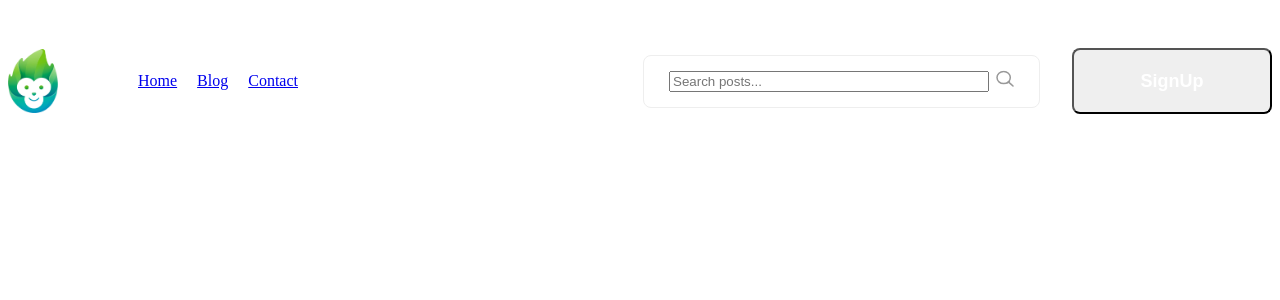
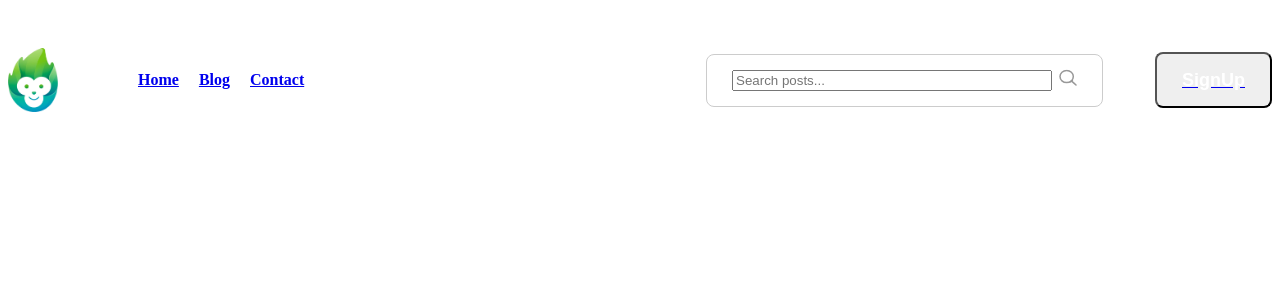
Before and after one commit to minhlephu/monkey-blogging, a React (Create React App) app: page / in a window 1280 px wide. Shown: the top 300 px of the page. Built offline with nearby package versions, Linux system fonts and the light colour scheme; no server answers; the HTML template or start-up script is replaced by a standard one.

Commit message:
block Header

```diff
--- a/src/App.js
+++ b/src/App.js
@@ -1,4 +1,5 @@
 import HomePage from "pages/HomePage";
+import NotFoundPage from "pages/NotFoundPage";
 import SignInPage from "pages/SignInPage";
 import { Route, Routes } from "react-router-dom";
 import { AuthProvider } from "./contexts/auth-context";
@@ -12,6 +13,7 @@ function App() {
           <Route path="/" element={<HomePage></HomePage>}></Route>
           <Route path="/sign-up" element={<SignUpPage></SignUpPage>}></Route>
           <Route path="/sign-in" element={<SignInPage></SignInPage>}></Route>
+          <Route path="*" element={<NotFoundPage></NotFoundPage>}></Route>
         </Routes>
       </AuthProvider>
     </div>
--- a/src/components/button/Button.js
+++ b/src/components/button/Button.js
@@ -2,6 +2,7 @@ import LoadingSpinner from "components/loading/LoadingSpinner";
 import React from "react";
 import styled from "styled-components";
 import PropTypes from "prop-types";
+import { NavLink } from "react-router-dom";
 const ButtonStyles = styled.button`
   cursor: pointer;
   padding: 0 25px;
@@ -10,7 +11,6 @@ const ButtonStyles = styled.button`
   border-radius: 8px;
   font-weight: 600;
   font-size: 18px;
-  width: 100%;
   height: ${(props) => props.height || "66px"};
   display: flex;
   justify-content: center;
@@ -37,8 +37,18 @@ const Button = ({
   children,
   ...props
 }) => {
-  const { isLoading } = props;
+  const { isLoading, to } = props;
   const child = !!isLoading ? <LoadingSpinner></LoadingSpinner> : children;
+
+  if (to !== "" && typeof to === "string") {
+    return (
+      <NavLink to={to}>
+        <ButtonStyles type={type} onClick={onClick} {...props}>
+          {child}
+        </ButtonStyles>
+      </NavLink>
+    );
+  }
   return (
     <ButtonStyles type={type} onClick={onClick} {...props}>
       {child}
--- a/src/components/layout/Header.js
+++ b/src/components/layout/Header.js
@@ -1,17 +1,19 @@
 import { Button } from "components/button";
+import { useAuth } from "contexts/auth-context";
 import React from "react";
+import { NavLink } from "react-router-dom";
 import styled from "styled-components";
 const menuLinks = [
   {
-    url: "/#",
+    url: "/",
     title: "Home",
   },
   {
-    url: "/#",
+    url: "/blog",
     title: "Blog",
   },
   {
-    url: "/#",
+    url: "/contact",
     title: "Contact",
   },
 ];
@@ -31,12 +33,13 @@ const HeaderStyles = styled.header`
     gap: 20px;
     margin-left: 40px;
     list-style: none;
+    font-weight: 600;
   }
 
   .search {
     margin-left: auto;
     padding: 15px 25px;
-    border: 1px solid #eee;
+    border: 1px solid #ccc;
     border-radius: 8px;
     width: 100%;
     max-width: 320px;
@@ -44,6 +47,7 @@ const HeaderStyles = styled.header`
     display: flex;
     align-items: center;
     padding-right: 50px;
+    margin-right: 20px;
   }
   .search-input {
     flex: 1;
@@ -58,20 +62,27 @@ const HeaderStyles = styled.header`
     margin-left: 32px;
   }
 `;
+function getLastName(name) {
+  if (!name) return "User";
+  const length = name.split(" ").length;
+  return name.split(" ")[length - 1];
+}
 const Header = () => {
+  const { userInfo } = useAuth();
+
   return (
     <HeaderStyles>
       <div className="container">
         <div className="header-main">
-          <a href="/">
+          <NavLink to="/">
             <img srcSet="/logo.png 2x" alt="monkey-blogging" className="logo" />
-          </a>
+          </NavLink>
           <ul className="menu">
             {menuLinks.map((item) => (
               <li className="menu-item" key={item.title}>
-                <a href={item.url} className="menu-link">
+                <NavLink to={item.url} className="menu-link">
                   {item.title}
-                </a>
+                </NavLink>
               </li>
             ))}
           </ul>
@@ -113,9 +124,24 @@ const Header = () => {
               </svg>
             </span>
           </div>
-          <Button style={{ maxWidth: 200 }} className="header-button">
-            SignUp
-          </Button>
+          {!userInfo ? (
+            <Button
+              to="/sign-up"
+              type="button"
+              style={{ maxWidth: 200 }}
+              height="56px"
+              className="header-button"
+            >
+              SignUp
+            </Button>
+          ) : (
+            <div className="header-auth">
+              <span>Welcome back, </span>
+              <strong className="text-primary">
+                {getLastName(userInfo?.displayName)}
+              </strong>
+            </div>
+          )}
         </div>
       </div>
     </HeaderStyles>
--- a/src/pages/AuthenticationPage.js
+++ b/src/pages/AuthenticationPage.js
@@ -1,4 +1,5 @@
 import React from "react";
+import { NavLink } from "react-router-dom";
 import styled from "styled-components";
 const AuthenticationPageStyles = styled.div`
   min-height: 100vh;
@@ -29,7 +30,9 @@ const AuthenticationPage = ({ children }) => {
   return (
     <AuthenticationPageStyles>
       <div className="container">
-        <img srcSet="/logo.png 2x" alt="monkey-blog" className="logo" />
+        <NavLink to="/">
+          <img srcSet="/logo.png 2x" alt="monkey-blog" className="logo" />
+        </NavLink>
         <h1 className="heading">Monkey Blogging</h1>
       </div>
       {children}
--- /dev/null
+++ b/src/pages/NotFoundPage.js
@@ -0,0 +1,41 @@
+import React from "react";
+import { NavLink } from "react-router-dom";
+import styled from "styled-components";
+const NotFoundPageStyles = styled.div`
+  height: 100vh;
+  display: flex;
+  align-items: center;
+  justify-content: center;
+  flex-direction: column;
+  .logo {
+    display: inline-block;
+    margin-bottom: 40px;
+  }
+  .heading {
+    font-weight: bold;
+    margin-bottom: 40px;
+  }
+  .back {
+    display: inline-block;
+    padding: 15px;
+    color: white;
+    background-color: ${(props) => props.theme.primary};
+    border-radius: 12px;
+    font-weight: 500;
+  }
+`;
+const NotFoundPage = () => {
+  return (
+    <NotFoundPageStyles>
+      <NavLink to="/" className={"logo"}>
+        <img srcSet="/logo.png 2x" alt="monkey-blogging" />
+      </NavLink>
+      <h1 className="heading">Oops! Page not found</h1>
+      <NavLink to="/" className={"back"}>
+        Back to home
+      </NavLink>
+    </NotFoundPageStyles>
+  );
+};
+
+export default NotFoundPage;
```
